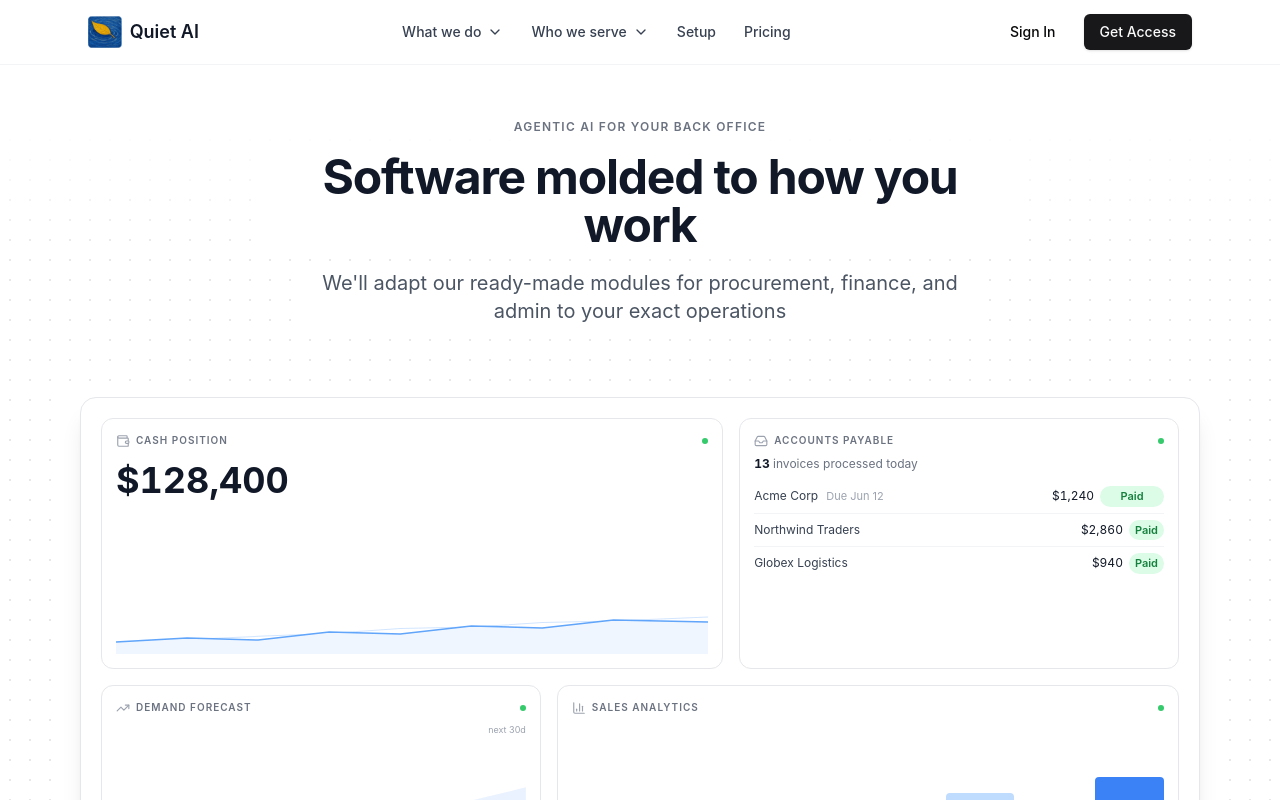
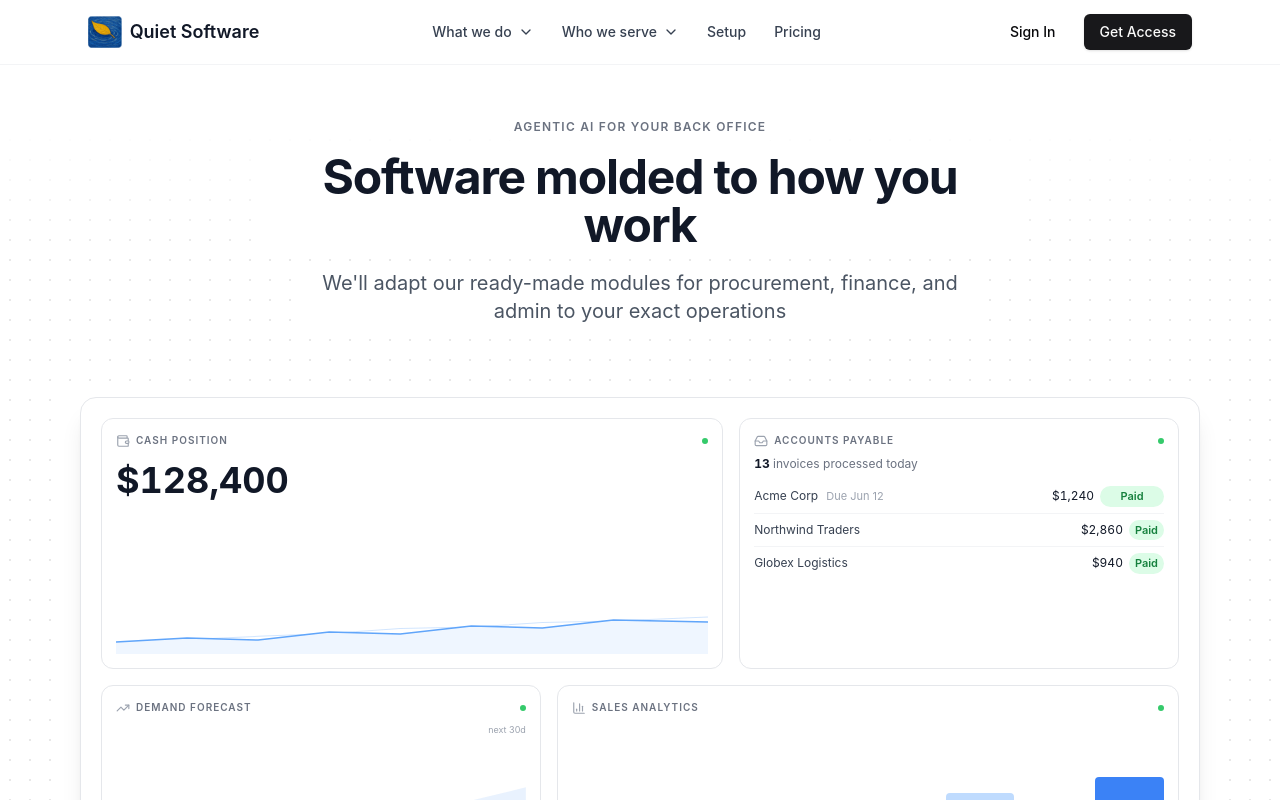
Before and after one commit to Quiet-AI-Corporation/quiet-landing, a React (Vite) app: page / in a window 1280 px wide. Shown: the top 800 px of the page. Built offline with nearby package versions, Linux system fonts and the light colour scheme.

Commit message:
update name, footer, and tab names

```diff
--- a/index.html
+++ b/index.html
@@ -4,7 +4,7 @@
     <meta charset="UTF-8" />
     <link rel="icon" type="image/png" href="/src/assets/images/logo.png" />
     <meta name="viewport" content="width=device-width, initial-scale=1.0" />
-    <title>Purchasing on Autopilot | Quiet AI</title>
+    <title>Quiet Software | Agentic AI for Your Back Office</title>
     <meta name="description" content="Quiet AI automates accounts payable from vendor quote to booked bill. AI-powered purchasing automation that handles invoices, POs, GL coding, and payments — you just approve." />
     <meta name="keywords" content="accounts payable automation, AP automation, AI purchasing, invoice processing, purchase order automation, GL coding, vendor management, procurement software" />
     <link rel="canonical" href="https://www.tryquiet.ai/" />
--- a/src/components/layout/Footer.tsx
+++ b/src/components/layout/Footer.tsx
@@ -51,10 +51,10 @@ function Footer() {
           <div className="col-span-2 md:col-span-1">
             <a href="/" className="flex items-center gap-2 mb-4">
               <img src={logo} alt="Quiet" className="h-8" />
-              <span className="text-white font-semibold text-lg">Quiet AI</span>
+              <span className="text-white font-semibold text-lg">Quiet Software</span>
             </a>
             <p className="text-sm text-gray-400 leading-relaxed">
-              Agentic AI for financial operations. Don't make your human teammates do grunt work.
+              Your business isn't generic. Your software shouldn't be either.
             </p>
           </div>
 
--- a/src/components/layout/Nav.tsx
+++ b/src/components/layout/Nav.tsx
@@ -48,7 +48,7 @@ function Nav() {
         <div className="max-w-6xl mx-auto px-6 h-16 flex items-center justify-between">
           <a href="/" className="flex items-center gap-2">
             <img src={logo} alt="Quiet" className="h-8" />
-            <span className="font-semibold text-lg text-gray-900">Quiet AI</span>
+            <span className="font-semibold text-lg text-gray-900">Quiet Software</span>
           </a>
 
           {/* Center nav triggers */}
--- a/src/main.tsx
+++ b/src/main.tsx
@@ -23,75 +23,75 @@ import './index.css'
 /** SEO metadata per route */
 const routeMeta: Record<string, { title: string; description: string }> = {
   '/': {
-    title: 'Quiet AI | Agentic AI for Your Back Office',
+    title: 'Quiet Software | Agentic AI for Your Back Office',
     description: 'Pre-built AI software, adapted to your back office. Quiet AI runs AP, purchasing, and cash management for small and medium businesses — it learns how you already work.',
   },
   '/purchasing': {
-    title: 'Purchasing on Autopilot | Quiet AI',
+    title: 'Quiet Software | Purchasing on Autopilot',
     description: 'Quiet AI automates accounts payable from vendor quote to booked bill. AI-powered purchasing automation that handles invoices, POs, GL coding, and payments — you just approve.',
   },
   '/demand-planning': {
-    title: 'Demand Planning | Quiet AI',
+    title: 'Quiet Software | Demand Planning',
     description: 'AI-driven demand forecasting that turns sales history and open orders into purchasing recommendations. Coming soon from Quiet AI.',
   },
   '/sales-analytics': {
-    title: 'Sales Analytics | Quiet AI',
+    title: 'Quiet Software | Sales Analytics',
     description: 'AI-powered revenue and margin analytics on top of the data Quiet AI already syncs from your ERP. Coming soon.',
   },
   '/business-owners': {
-    title: 'Quiet AI for Business Owners | Quiet AI',
+    title: 'Quiet Software | For Business Owners',
     description: 'Run your back office without hiring for it. Quiet AI handles purchasing, AP, and cash management so you can stay focused on the business.',
   },
   '/heads-of-finance': {
-    title: 'Quiet AI for Heads of Finance | Quiet AI',
+    title: 'Quiet Software | For Heads of Finance',
     description: 'Leverage for your finance team. Automate the transactional work so your team can focus on planning, not processing.',
   },
   '/controllers': {
-    title: 'Quiet AI for Controllers | Quiet AI',
+    title: 'Quiet Software | For Controllers',
     description: 'Close faster with cleaner books. Every invoice coded, matched, and audit-trailed automatically.',
   },
   '/procurement-leaders': {
-    title: 'Quiet AI for Procurement Leaders | Quiet AI',
+    title: 'Quiet Software | For Procurement Leaders',
     description: 'Every purchase, on process. From request to PO to receipt, Quiet AI keeps purchasing compliant and visible.',
   },
   '/setup': {
-    title: 'Setup | Quiet AI',
+    title: 'Quiet Software | Setup',
     description: 'We learn how your back office works, adapt our modules to your exact operations, and have you live in under 2 business days. No implementation project.',
   },
   '/accounts-payable': {
-    title: 'Accounts Payable Automation | Quiet AI',
+    title: 'Quiet Software | Accounts Payable Automation',
     description: 'End-to-end AP automation — from invoice intake to payment. Quiet AI handles GL coding, approvals, and vendor communication so no humans are needed until it\'s time to pay.',
   },
   '/po-lifecycle': {
-    title: 'PO Lifecycle Management | Quiet AI',
+    title: 'Quiet Software | PO Lifecycle Management',
     description: 'AI turns vendor quotes into purchase orders, routes them for approval, and tracks fulfillment. Fully automated PO lifecycle management.',
   },
   '/three-way-match': {
-    title: '3 Way Match Automation | Quiet AI',
+    title: 'Quiet Software | 3 Way Match Automation',
     description: 'Touchless three-way matching between purchase orders, receipts, and invoices. Catch discrepancies before they become problems.',
   },
   '/cash-management': {
-    title: 'Cash Management | Quiet AI',
+    title: 'Quiet Software | Cash Management',
     description: 'A complete picture of money in and money out. AI-powered cash flow tracking and payment scheduling.',
   },
   '/fraud-prevention': {
-    title: 'Fraud & Duplicate Prevention | Quiet AI',
+    title: 'Quiet Software | Fraud & Duplicate Prevention',
     description: 'Every invoice verified before it gets paid. AI catches duplicates, anomalies, and suspicious invoices automatically.',
   },
   '/pricing': {
-    title: 'Pricing | Quiet AI',
+    title: 'Quiet Software | Pricing',
     description: 'Simple, transparent pricing for AI-powered accounts payable automation. Get started with Quiet AI.',
   },
   '/about': {
-    title: 'About | Quiet AI',
+    title: 'Quiet Software | About',
     description: 'Learn about Quiet AI — the team building agentic AI for financial operations.',
   },
   '/demo': {
-    title: 'Workflow Demo | Quiet AI',
+    title: 'Quiet Software | Workflow Demo',
     description: 'See how Quiet AI automates accounts payable workflows from end to end.',
   },
   '/purchasing-demo': {
-    title: 'Purchasing Demo | Quiet AI',
+    title: 'Quiet Software | Purchasing Demo',
     description: 'Interactive demo of Quiet AI\'s purchasing automation capabilities.',
   },
 }
```
